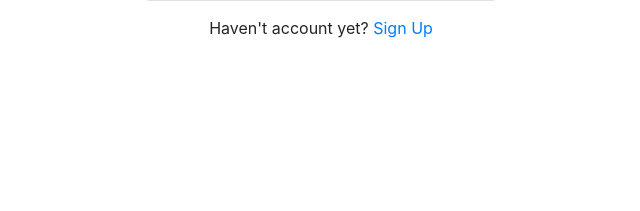
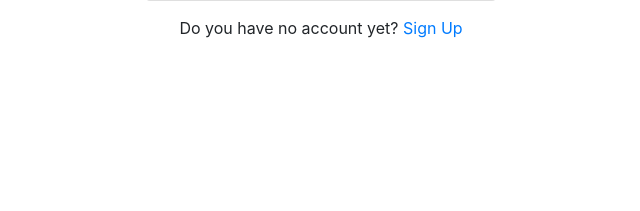
Before and after one commit to afdolsing/simple-auth-system, a PHP site: page /login.php in a window 1280 px wide. Shown: the part 462-673 px from the top of the page, without its empty margins (319-959 px from the left). Run offline with PHP 8.4, Linux system fonts and the light colour scheme.

Commit message:
initial commit

```diff
--- a/login.php
+++ b/login.php
@@ -36,7 +36,7 @@
                 </div>
             </div>
             <div class="text-center" style="margin-top: 15px">
-             Haven't account yet? <a href="register.php">Sign Up</a>
+             Do you have no account yet? <a href="register.php">Sign Up</a>
             </div>
         </div>
 
--- a/register.php
+++ b/register.php
@@ -37,7 +37,7 @@
                 </div>
             </div>
             <div class="text-center" style="margin-top: 15px">
-                Do you have account? <a href="login.php">Login</a>
+                Do you have account already? <a href="login.php">Login</a>
             </div>
         </div>
 
```
